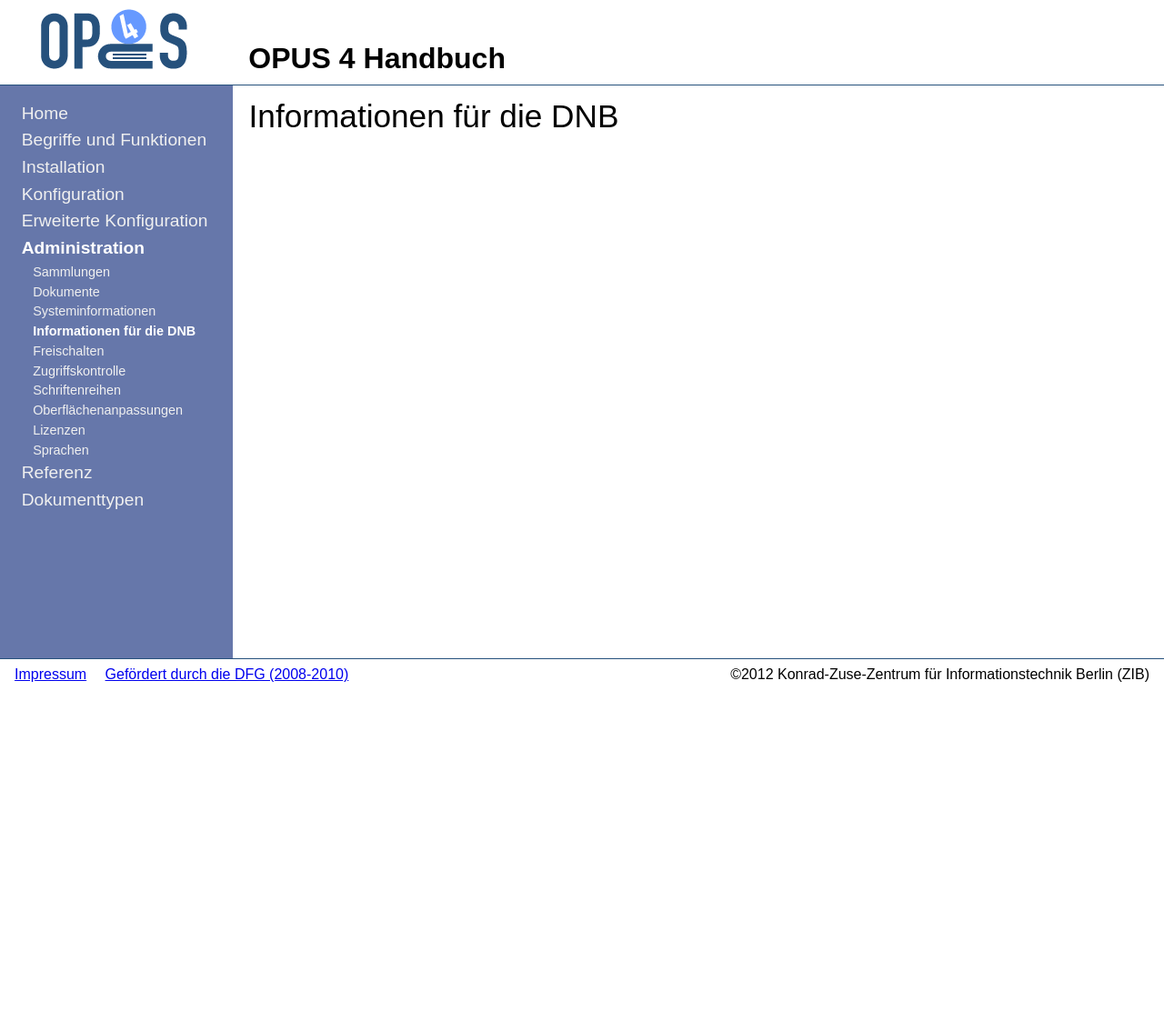
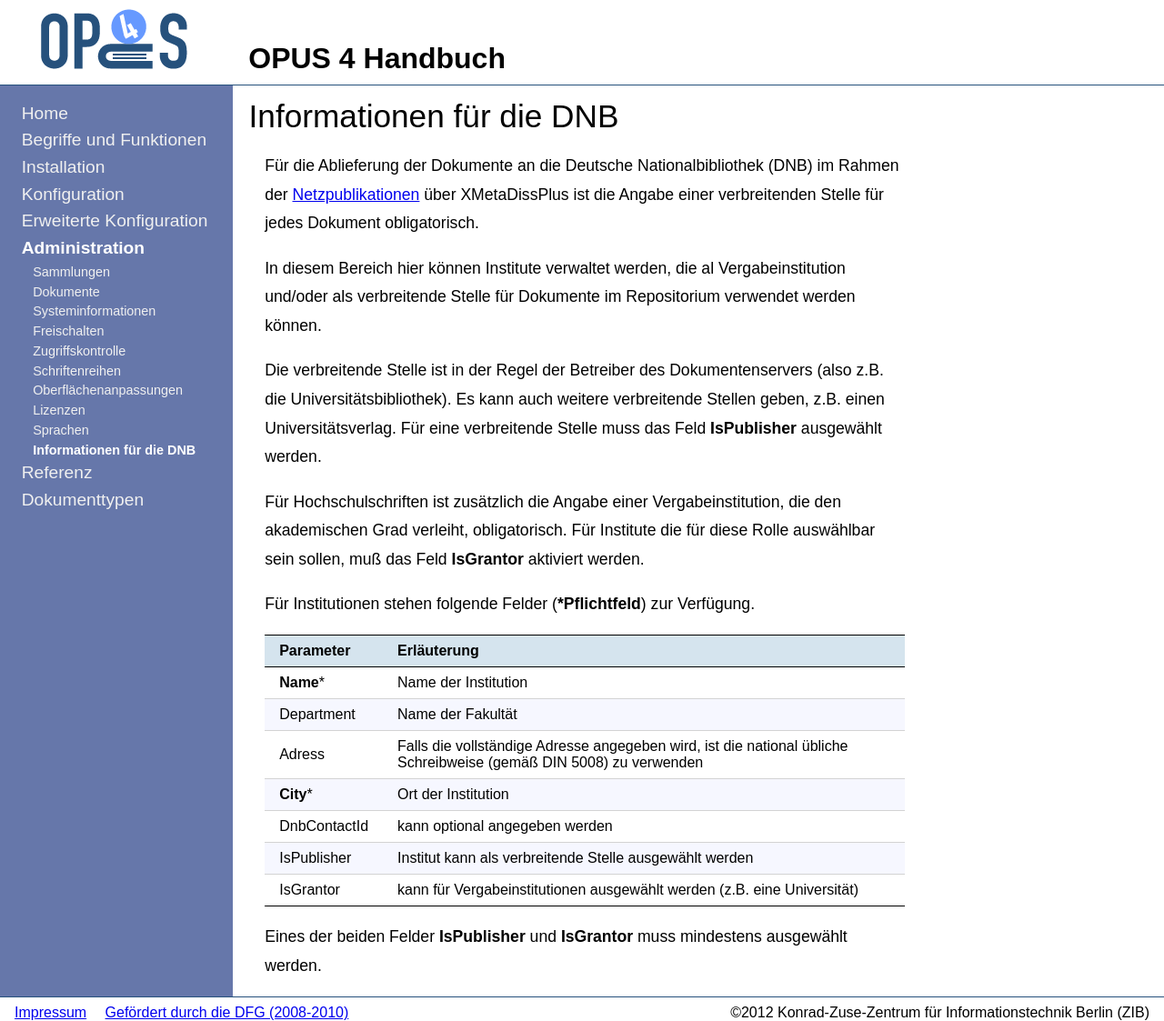
Before and after one commit to OPUS4/userdoc, a Jekyll site: the page built from admin/institutes.md, in a window 1280 px wide. Shown: the whole page at 91% size. Built offline with Jekyll 4.4.1, drawn with Linux system fonts in a browser that asks for light colours; before the commit the page ends 900 px from its top, so only the background shows below that.

Commit message:
#9 - Beschreibung der Verwaltung der DNB Institute.

```diff
--- a/admin/institutes.md
+++ b/admin/institutes.md
@@ -1,5 +1,36 @@
 ---
 title: Informationen für die DNB
+weight: 70
 ---
 
 # Informationen für die DNB
+
+Für die Ablieferung der Dokumente an die Deutsche Nationalbibliothek (DNB) im Rahmen der
+[Netzpublikationen](../introduction.html#netzpublikationen) über XMetaDissPlus ist die
+Angabe einer verbreitenden Stelle für jedes Dokument obligatorisch.
+
+In diesem Bereich hier können Institute verwaltet werden, die al Vergabeinstitution
+und/oder als verbreitende Stelle für Dokumente im Repositorium verwendet werden können.
+
+Die verbreitende Stelle ist in der Regel der Betreiber des Dokumentenservers (also z.B.
+die Universitätsbibliothek).
+Es kann auch weitere verbreitende Stellen geben, z.B. einen Universitätsverlag. Für eine
+verbreitende Stelle muss das Feld **IsPublisher** ausgewählt werden.
+
+Für Hochschulschriften ist zusätzlich die Angabe einer Vergabeinstitution, die den
+akademischen Grad verleiht, obligatorisch. Für Institute die für diese Rolle
+auswählbar sein sollen, muß das Feld **IsGrantor** aktiviert werden.
+
+Für Institutionen stehen folgende Felder (***Pflichtfeld**) zur Verfügung.
+
+| Parameter | Erläuterung |
+|-----------+-------------|
+| **Name*** | Name der Institution |
+| Department | Name der Fakultät |
+| Adress | Falls die vollständige Adresse angegeben wird, ist die national übliche Schreibweise (gemäß DIN 5008) zu verwenden |
+| **City*** | Ort der Institution |
+| DnbContactId | kann optional angegeben werden |
+| IsPublisher | Institut kann als verbreitende Stelle ausgewählt werden  |
+| IsGrantor | kann für Vergabeinstitutionen ausgewählt werden (z.B. eine Universität) |
+
+Eines der beiden Felder **IsPublisher** und **IsGrantor** muss mindestens ausgewählt werden.
```
